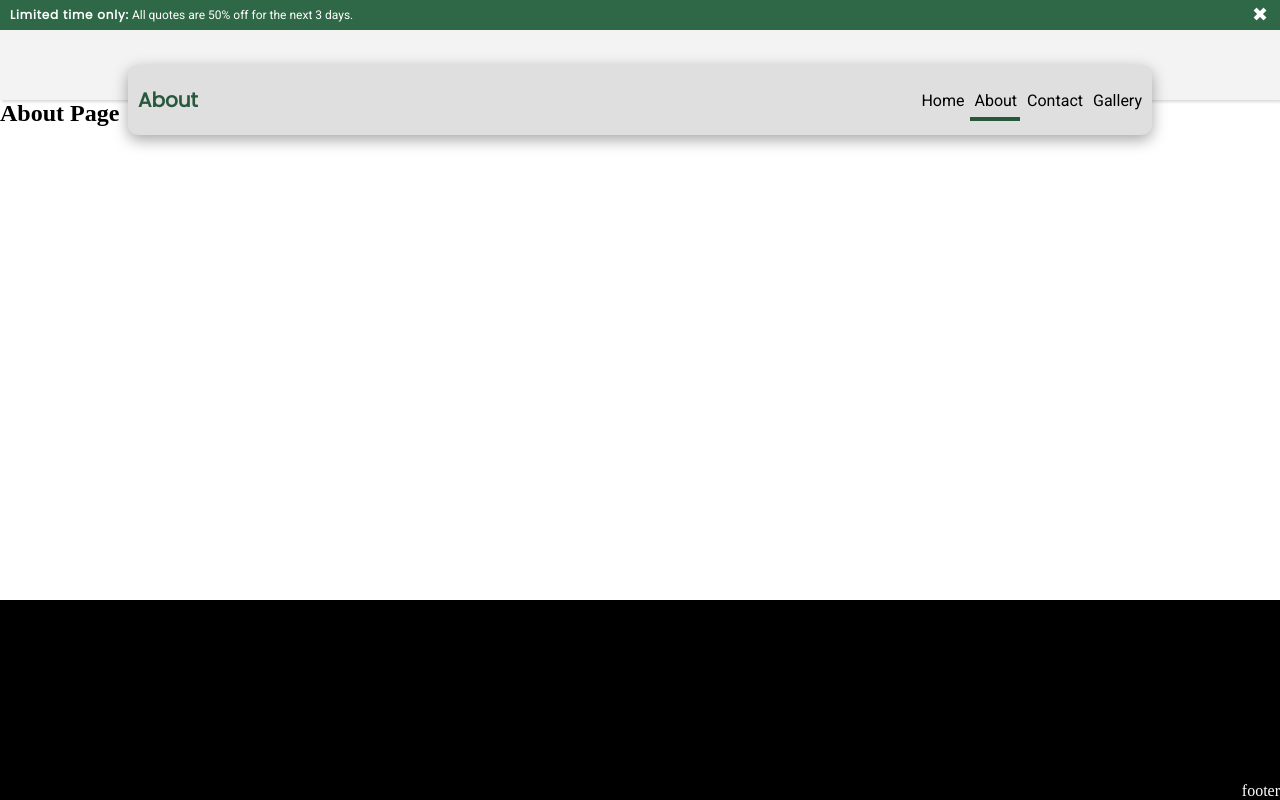
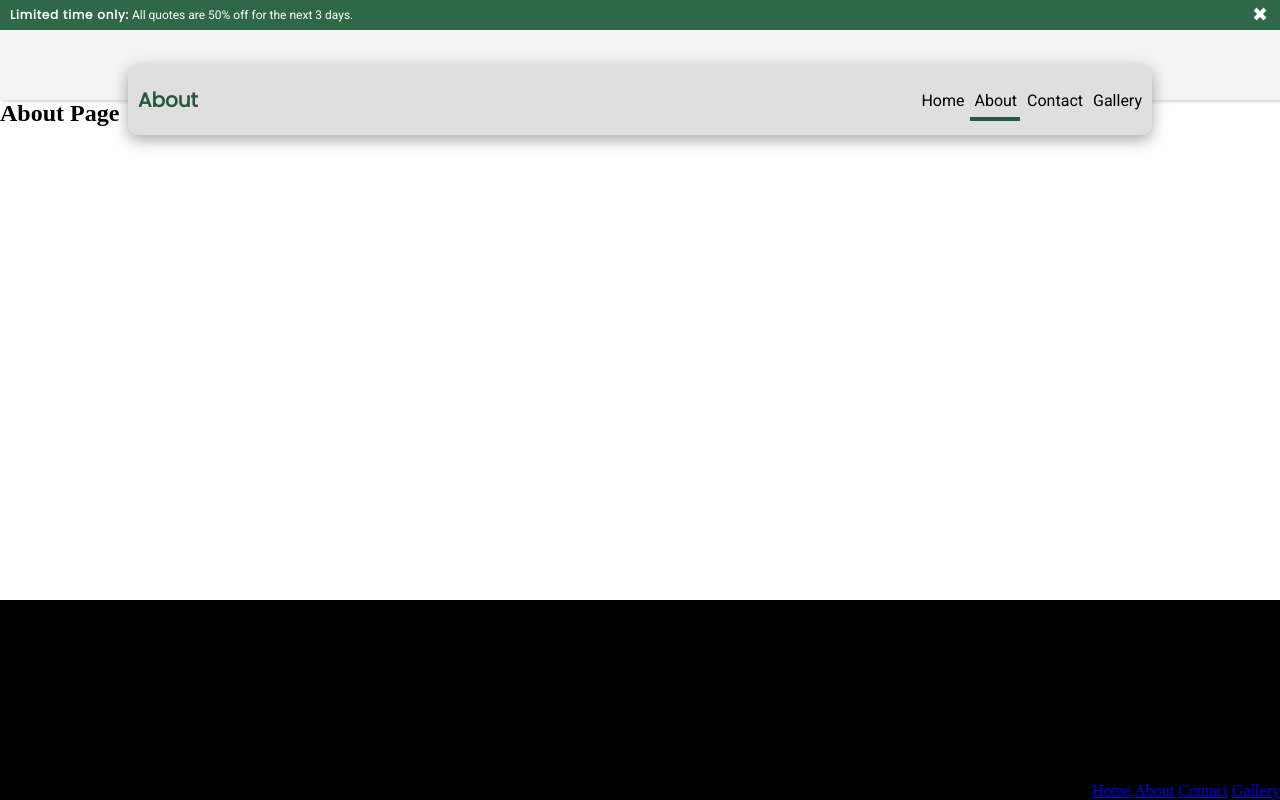
Before and after one commit to Stephen10121/thelocalfenceco, a SvelteKit app: page /about in a window 1280 px wide. Built offline with nearby package versions, Linux system fonts and the light colour scheme.

Commit message:
Made the layout page look better because it looked pretty bad.

```diff
--- /dev/null
+++ b/src/components/Footer.svelte
@@ -0,0 +1,19 @@
+<footer>
+    <section class="links">
+      <a href="/">Home</a>
+      <a href="/about">About</a>
+      <a href="/contact">Contact</a>
+      <a href="/gallery">Gallery</a>
+    </section>
+  </footer>
+
+<style>
+    footer {
+      height: 200px;
+      background-color: black;
+      color: white;
+      display: flex;
+      align-items: flex-end;
+      justify-content: flex-end;
+    }
+</style>
--- /dev/null
+++ b/src/components/LargeNavLink.svelte
@@ -0,0 +1,23 @@
+<script lang="ts">
+    export let path: string;
+</script>
+
+<li>
+    <a href={path}>
+        <slot />
+    </a>
+</li>
+
+<style>
+    li {
+        list-style: none;
+    }
+
+    a {
+        text-decoration: none;
+        color: black;
+        font-family: "Roboto", sans-serif;
+        font-weight: 500;
+        position: relative;
+    }
+</style>
--- /dev/null
+++ b/src/components/SmallNavLink.svelte
@@ -0,0 +1,31 @@
+<script lang="ts">
+  import { createEventDispatcher } from "svelte";
+  export let pathname: string;
+  export let path: string;
+
+  const dispatch = createEventDispatcher();
+</script>
+
+<li>
+  <a href={path} class={pathname === path ? "selected" : ""} on:click={() => dispatch("click")}>
+    <slot />
+  </a>
+</li>
+
+<style>
+  a {
+    color: black;
+    text-decoration: none;
+    width: 100%;
+    display: block;
+    background-color: #b4b4b4;
+    font-family: "Roboto", sans-serif;
+    font-size: 1.15rem;
+    padding: 5px;
+    border-radius: 5px;
+  }
+
+  a.selected {
+    background-color: #2f6846;
+  }
+</style>
--- a/src/routes/(app)/+layout.svelte
+++ b/src/routes/(app)/+layout.svelte
@@ -1,13 +1,31 @@
 <script lang="ts">
   import { page } from "$app/stores";
   import Announcement from "../../components/Announcement.svelte";
+  import Footer from "../../components/Footer.svelte";
   import Hamburger from "../../components/Hamburger.svelte";
+  import LargeNavLink from "../../components/LargeNavLink.svelte";
+  import SmallNavLink from "../../components/SmallNavLink.svelte";
 
   let showAnnouncement = true;
   let showNav = false;
 
   function linkClicked() {
     showNav = false;
+  }
+
+  function calculateTranslate(pathname: string) {
+    if (pathname === '/') return "-3px";
+    if (pathname === '/about') return "49px";
+    if (pathname === '/contact') return "108px";
+    if (pathname === '/gallery') return "170px";
+    return '-3000px';
+  }
+
+  function calculatePathTitle(pathname: string) {
+    if (pathname === '/about') return "About";
+    if (pathname === '/contact') return "Contact";
+    if (pathname === '/gallery') return "Gallery";
+    return 'Local Fencing Co';
   }
 </script>
 
@@ -18,90 +36,28 @@
   <section class="public">
     <section class="fancy">
       <a class="logo" href="/">
-                <h1>
-                    {$page.url.pathname === "/about" ?
-                    "About" :
-                    $page.url.pathname === "/contact" ?
-                    "Contact" :
-                    $page.url.pathname === "/gallery" ?
-                    "Gallery" :
-                    "Local Fencing Co"}
-                </h1>
+        <h1>{calculatePathTitle($page.url.pathname)}</h1>
       </a>
       <section class="section-small">
         <Hamburger active={showNav} on:click={() => (showNav = !showNav)} />
       </section>
       <nav class="section-large">
         <ul>
-              <div
-              class="selectedPointer"
-              style="transform: translate({$page.url.pathname === '/'
-              ? '-3px'
-              : $page.url.pathname === '/about'
-              ? '49px'
-              : $page.url.pathname === '/contact'
-              ? '108px'
-              : $page.url.pathname === '/gallery'
-              ? '170px'
-              : '-3000px'}, 50%)"
-              />
-              <li
-              ><a href="/" class={$page.url.pathname === "/" ? "selected" : ""}
-              >Home</a
-              ></li
-              >
-              <li
-              ><a
-              href="/about"
-              class={$page.url.pathname === "/about" ? "selected" : ""}
-              >About</a
-              ></li
-              >
-              <li
-              ><a
-              href="/contact"
-              class={$page.url.pathname === "/contact" ? "selected" : ""}
-              >Contact</a
-              ></li
-              >
-              <li
-              ><a
-              href="/gallery"
-              class={$page.url.pathname === "/gallery" ? "selected" : ""}
-              >Gallery</a
-              ></li
-              >
+          <div class="selectedPointer" style="transform: translate({calculateTranslate($page.url.pathname)}, 50%)" />
+          <LargeNavLink path="/">Home</LargeNavLink>
+          <LargeNavLink path="/about">About</LargeNavLink>
+          <LargeNavLink path="/contact">Contact</LargeNavLink>
+          <LargeNavLink path="/gallery">Gallery</LargeNavLink>
         </ul>
       </nav>
     </section>
   </section>
   <nav class="section-small-nav" style="transform: translateY({showNav ? '0' : '-100%'})">
     <ul>
-          <li
-          ><a href="/" class={$page.url.pathname === "/" ? "selected" : ""} on:click={linkClicked}
-          >Home</a
-          ></li
-          >
-          <li
-          ><a
-          href="/about" on:click={linkClicked}
-          class={$page.url.pathname === "/about" ? "selected" : ""}>About</a
-          ></li
-          >
-          <li
-          ><a
-          href="/contact" on:click={linkClicked}
-          class={$page.url.pathname === "/contact" ? "selected" : ""}
-          >Contact</a
-          ></li
-          >
-          <li
-          ><a
-          href="/gallery" on:click={linkClicked}
-          class={$page.url.pathname === "/gallery" ? "selected" : ""}
-          >Gallery</a
-          ></li
-          >
+      <SmallNavLink path="/" pathname={$page.url.pathname} on:click={linkClicked}>Home</SmallNavLink>
+      <SmallNavLink path="/about" pathname={$page.url.pathname} on:click={linkClicked}>About</SmallNavLink>
+      <SmallNavLink path="/contact" pathname={$page.url.pathname} on:click={linkClicked}>Contact</SmallNavLink>
+      <SmallNavLink path="/gallery" pathname={$page.url.pathname} on:click={linkClicked}>Gallery</SmallNavLink>
     </ul>
   </nav>
 </header>
@@ -109,9 +65,7 @@
   <main>
     <slot />
   </main>
-      <footer>
-          footer
-      </footer>
+  <Footer />
 </section>
 
 <style>
@@ -126,7 +80,6 @@
     overflow: auto;
     width: 100%;
     height: calc(100% - var(--minus-height));
-      /* height: 100%; */
     display: grid;
     grid-template-rows: auto 200px;
   }
@@ -141,15 +94,9 @@
     width: 100%;
     position: relative;
     z-index: 200;
-      /* background: rgb(223, 223, 223);
-      background: linear-gradient(
-        90deg,
-        rgba(223, 223, 223, 1) 0%,
-        rgba(69, 110, 85, 1) 25%,
-        rgba(40, 88, 59, 1) 100%
-      ); */
     box-shadow: rgba(0, 0, 0, 0.15) 1.95px 1.95px 2.6px;
   }
+
   .fancy {
     position: absolute;
     height: 70px;
@@ -192,29 +139,6 @@
     flex-direction: column;
   }
 
-    .section-small-nav ul li a {
-      color: black;
-      text-decoration: none;
-      width: 100%;
-      display: block;
-      background-color: #b4b4b4;
-      font-family: "Roboto", sans-serif;
-      font-size: 1.15rem;
-      padding: 5px;
-      border-radius: 5px;
-    }
-
-    .section-small-nav ul li a.selected {
-      background-color: #2f6846;
-    }
-    /* .section-small-nav ul li a.selected::before {
-      content: "▶";
-      padding-right: 3px;
-      font-family: "Roboto", sans-serif;
-      font-size: 1.15rem;
-      color: black;
-    } */
-
   .section-large {
     display: none;
   }
@@ -222,18 +146,6 @@
   .section-large ul {
     display: flex;
     gap: 10px;
-      position: relative;
-    }
-
-    .section-large ul li {
-      list-style: none;
-    }
-
-    .section-large ul li a {
-      text-decoration: none;
-      color: black;
-      font-family: "Roboto", sans-serif;
-      font-weight: 500;
     position: relative;
   }
 
@@ -246,16 +158,6 @@
     left: 0;
     transform: translate(0, 50%);
     transition: transform 0.1s linear;
-      /* border-radius: 100%; */
-    }
-
-    footer {
-      height: 200px;
-      background-color: black;
-      color: white;
-      display: flex;
-      align-items: flex-end;
-      justify-content: flex-end;
   }
 
   @media (min-width: 600px) {
```
Lines whose indentation alone changed are shown as unchanged.
